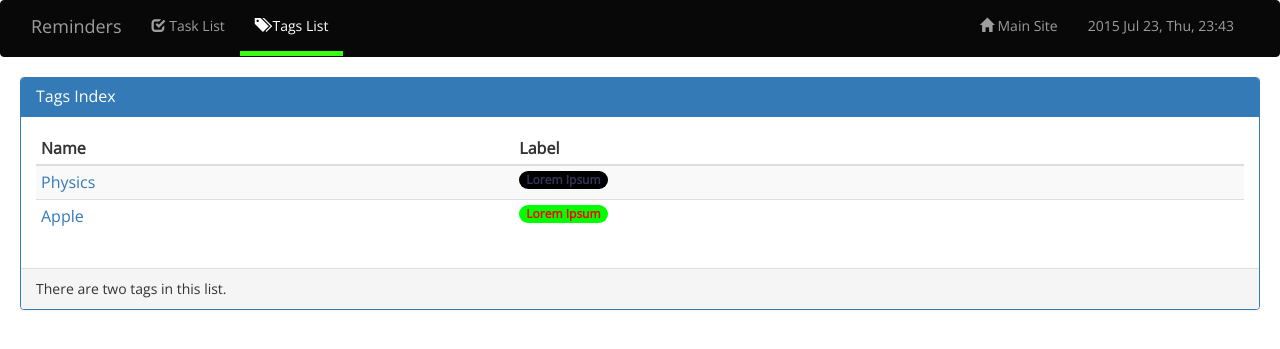
After one commit to Lhwhatever/cep2015sem2, a Django app: page /reminders/tags/ in a window 1280 px wide. The commit adds this page. Shown: the top 349 px of the page. Run offline with Django 3.2, Linux system fonts and the light colour scheme; data comes from the database, SQL or seed files in the repository; both versions use the stored data as it was after the commit; some libraries are stand-ins or nearby versions.

Commit message:
Add tags system.

```diff
--- a/reminders/admin.py
+++ b/reminders/admin.py
@@ -3,3 +3,4 @@ from reminders.models import *
 
 # Register your models here.
 admin.site.register(Task)
+admin.site.register(TaskTag)
--- a/reminders/models.py
+++ b/reminders/models.py
@@ -1,3 +1,4 @@
+from django.core.validators import MinValueValidator, MaxValueValidator, RegexValidator
 from django.db import models
 from django.utils import timezone
 import datetime
@@ -11,6 +12,23 @@ class BaseModel(models.Model):
         get_latest_by = ("last_modified",)
 
 
+class TaskTag(BaseModel):
+    """
+    A tag for the task
+    """
+    title = models.CharField("Tag Title", max_length=255)
+    description = models.TextField("Tag Description")
+    color_hex = models.CharField("Tag Color", max_length=7, validators=[
+        RegexValidator(regex=r'#[0-9A-Fa-f]{6}', message="Not a valid color code.")
+    ], default='#ffffff')
+    bgc_hex = models.CharField("Tag Color", max_length=7, validators=[
+        RegexValidator(regex=r'#[0-9A-Fa-f]{6}', message="Not a valid color code.")
+    ], default='#000000')
+
+    def __str__(self):
+        return self.title
+
+
 class Task(BaseModel):
     """
     A task to be completed by the user.
@@ -20,6 +38,7 @@ class Task(BaseModel):
     date_end = models.DateTimeField("Target Date of Completion")
     is_completed = models.BooleanField("Completed")
     time_left = None
+    tags = models.ManyToManyField(TaskTag)
 
     _class_status = ["default", "warning", "danger", "success"]
     _advice_status = ["This task is not complete yet.", "This task should be completed within 24 hours!",
--- /dev/null
+++ b/reminders/templates/tag_index.html
@@ -0,0 +1,45 @@
+{% extends 'task_index.html' %}
+
+{% block navbarleft %}
+<li><a href="{%url 'task_index' %}"><span class="glyphicon glyphicon-check"></span> Task List</a></li>
+<li class="active"><a href="{%url 'tags_index' %}"><span class="glyphicon glyphicon-tags"></span> Tags List</a></li>
+{% endblock %}
+
+{% block content %}
+{% load humanize %}
+<div class="panel panel-primary">
+    <div class="panel-heading">
+        <h1 class="panel-title">Tags Index</h1>
+    </div>
+    <div class="panel-body">
+        <table class="table table-striped table-condensed">
+            <thead>
+                <tr>
+                    <th>Name</th>
+                    <th>Label</th>
+                </tr>
+            </thead>
+            <tbody>
+            {% if object_list %}
+            {% for tag in object_list %}
+            <tr>
+                <td><a href="{%url 'tags_detail' tag.id %}">{{ tag.title }}</a></td>
+                <td><span style="color:{{ tag.color_hex }}; background-color:{{ tag.bgc_hex }}" class="badge">Lorem Ipsum</span></td>
+            </tr>
+            {% endfor %}
+            {% endif %}
+            </tbody>
+            <tfoot>
+            {% if not object_list %}
+            <tr>
+                <td colspan="2">There are no tags.</td>
+            </tr>
+            {% endif %}
+            </tfoot>
+        </table>
+    </div>
+    <div class="panel-footer">
+        There {{ object_list|length|pluralize:"is,are" }} {{ object_list|length|apnumber }} tag{{ object_list|length|pluralize }} in this list.
+    </div>
+</div>
+{% endblock %}
--- a/reminders/templates/task_index.html
+++ b/reminders/templates/task_index.html
@@ -12,6 +12,7 @@ Reminders
 
 {% block navbarleft %}
 <li class="active"><a href="{%url 'task_index' %}"><span class="glyphicon glyphicon-check"></span> Task List</a></li>
+<li><a href="{%url 'tags_index' %}"><span class="glyphicon glyphicon-tags"></span> Tags List</a></li>
 {% endblock %}
 
 {% block navbarright %}
@@ -33,6 +34,7 @@ Reminders
                 <th>Task</span></a></th>
                 <th>Target Completion Date</th>
                 <th>To Completion</th>
+                <th>Tags</th>
             </tr>
             </thead>
             <tbody>
@@ -42,7 +44,21 @@ Reminders
             <tr class="{{ task.get_associated_class }}">
                 <td><a href="{%url 'task_detail' task.id %}">{{ task.title }}</a></td>
                 <td>{{ task.date_end|date:"Y M d, D, H:i" }}</td>
-                <td><abbr title="{{ task.get_associated_advice }}">{{ task.date_end|naturaltime|capfirst }}</abbr></td>
+                <td><span data-toggle="tooltip" data-placement="left" title="{{ task.get_associated_advice }}">{{ task.date_end|naturaltime|capfirst }}</span></td>
+                <td>
+                    {% if task.tags.all|length > 3 %}
+                        {% for tag in task.tags.all|slice:":3" %}
+                    <a href="{%url 'tags_detail' tag.id %}" style="background-color:{{ tag.bgc_hex }}; color:{{ tag.color_hex }}" class="badge">{{ tag }}</a>
+                        {% endfor %}
+                        and {{ task.tags.all|length|add:"-3" }} more.
+                    {% elif task.tags.all|length > 0 %}
+                        {% for tag in task.tags.all %}
+                        <a href="{%url 'tags_detail' tag.id %}" style="background-color:{{ tag.bgc_hex }}; color:{{ tag.color_hex }}" class="badge">{{ tag }}</a>
+                        {% endfor %}
+                    {% else %}
+                        None.
+                    {% endif %}
+                </td>
             </tr>
             {% endfor %}
             {% endif %}
@@ -51,7 +67,7 @@ Reminders
             <!-- No tasks found -->
             <tfoot>
                 <tr>
-                    <td colspan="3">There are no tasks.</td>
+                    <td colspan="4">There are no tasks.</td>
                 </tr>
             </tfoot>
             {% endif %}
--- a/reminders/urls.py
+++ b/reminders/urls.py
@@ -14,5 +14,8 @@ urlpatterns = patterns(
     #    views.TaskIndexView.as_view(), name='task_index'),
 
     # Task Detail View
-    url(r'^task/(?P<pk>\d+)/+$', views.TaskDetailView.as_view(), name='task_detail')
+    url(r'^task/(?P<pk>\d+)/+$', views.TaskDetailView.as_view(), name='task_detail'),
+
+    url(r'^tags/$', views.TagsIndexView.as_view(), name='tags_index'),
+    url(r'^tags/(?P<pk>\d+)/+$', views.TagsDetailView.as_view(), name='tags_detail'),
 )
--- a/reminders/views.py
+++ b/reminders/views.py
@@ -14,3 +14,14 @@ class TaskDetailView(DetailView):
     model = models.Task
     template_name = "task.html"
     context_object_name = 'task'
+
+
+class TagsIndexView(ListView):
+    model = models.TaskTag
+    template_name = "tag_index.html"
+
+
+class TagsDetailView(DetailView):
+    model = models.TaskTag
+    template_name = "task_tag.html"
+    context_object_name = "tag"
--- a/static/styles.css
+++ b/static/styles.css
@@ -22,8 +22,12 @@ body {
     background-color: #080808;
 }
 
-.navbar-nav>li {
+.navbar-nav>li>a {
     border-bottom: transparent solid 5px;
+}
+
+.navbar-nav>li>a:hover, .navbar-nav>li>a:focus {
+    border-bottom: #f3f315 solid 5px;
 }
 
 .navbar-nav>.active>a, .navbar-nav>.active>a:hover, .navbar-nav>.active>a:focus {
@@ -47,7 +51,7 @@ body {
 }
 .dropdown-menu >li:hover {
 	background-color:#333;
-	border-left: #39ff14 solid 5px;
+	border-left: #f3f315 solid 5px;
 }
 .dropdown-menu > li > a {
 	background-color:#222;
--- a/templates/base.html
+++ b/templates/base.html
@@ -45,5 +45,11 @@
     {% endblock %}
 </div>
 
+<script>
+    $(function() {
+        $('[data-toggle="tooltip"]').tooltip()
+    })
+</script>
+
 </body>
 </html>
```
Also changed, not shown: reminders/templates/task.html (+7 -2 lines), reminders/templates/task_tag.html (added, +22 -0 lines), db.sqlite3, reminders/migrations/0011_tasktag.py (added), reminders/migrations/0012_tasktag_color_red.py (added), reminders/migrations/0013_auto_20150723_2011.py (added), reminders/migrations/0014_auto_20150723_2142.py (added), reminders/migrations/0015_tasktag_bgc_hex.py (added), reminders/migrations/0016_task_tags.py (added).
